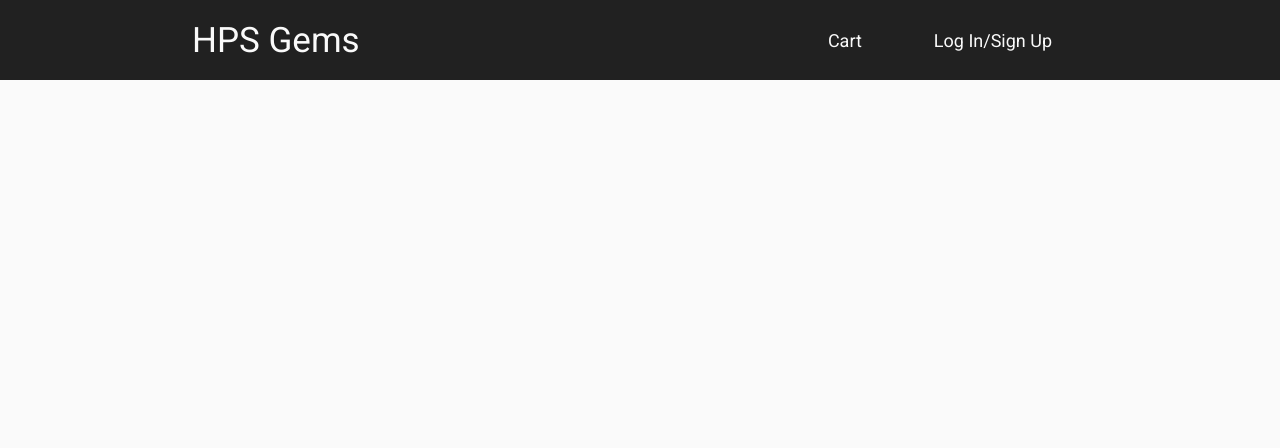
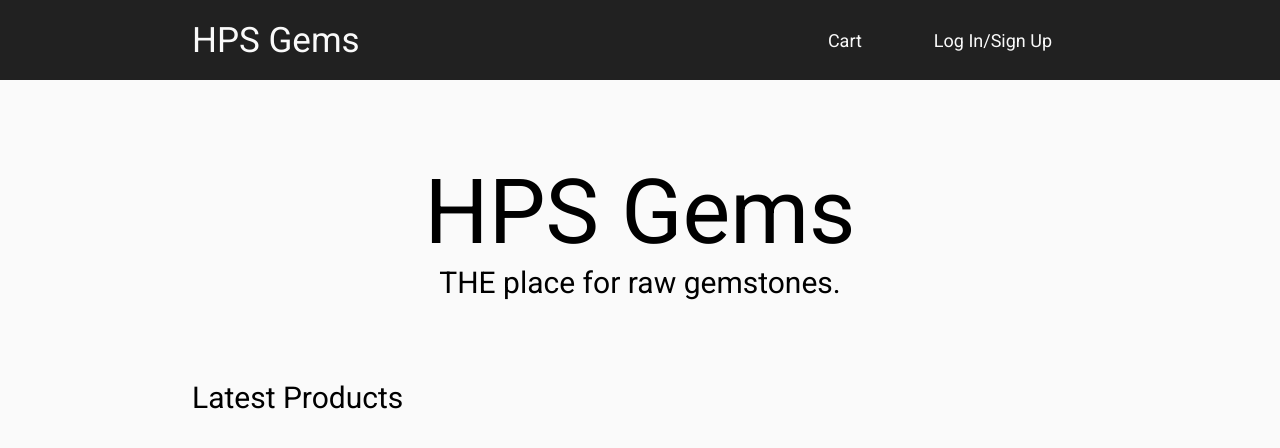
Before and after one commit to HarshKapadia2/hps-gems, a PHP site: page /home-page.html in a window 1280 px wide. Shown: the top 448 px of the page. Run offline with PHP 8.4, Linux system fonts and the light colour scheme.

Commit message:
:sparkles: feat: Add `main` and `product` section

```diff
--- a/home-page.css
+++ b/home-page.css
@@ -64,3 +64,36 @@ li:hover
 {
 	background-color: #424242;
 }
+
+/* =================================================== MAIN SECTION ========================================================= */
+
+main
+{
+	display: flex;
+	flex-direction: column;
+	align-items: center;
+	padding: 5em 0;
+}
+
+#main-logo
+{
+	font-size: 90px;
+}
+
+#tag-line
+{
+	font-size: 30px;
+}
+
+/* =================================================== PRODUCTS SECTION ========================================================= */
+
+#products-section
+{
+	width: 70vw;
+	margin: auto;
+}
+
+#products-text
+{
+	font-size: 30px;
+}
--- a/home-page.html
+++ b/home-page.html
@@ -24,5 +24,14 @@
 				</nav>
 			</div>
 		</header>
+
+		<main>
+			<div id="main-logo">HPS Gems</div>
+			<div id="tag-line">THE place for raw gemstones.</div>
+		</main>
+
+		<section id="products-section">
+			<div id="products-text">Latest Products</div>
+		</section>
 	</body>
 </html>
```
